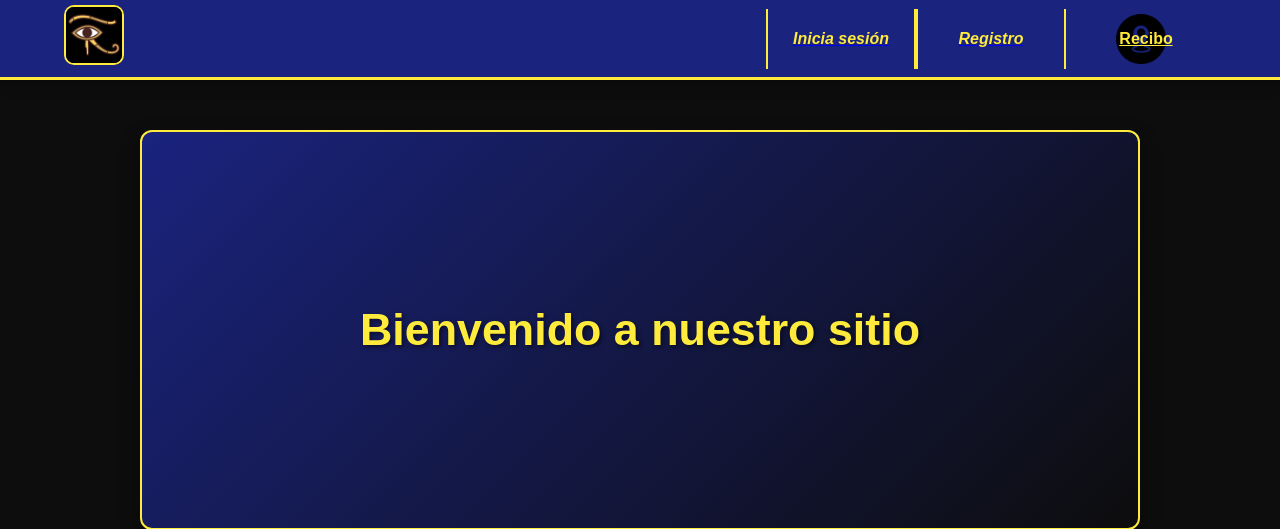
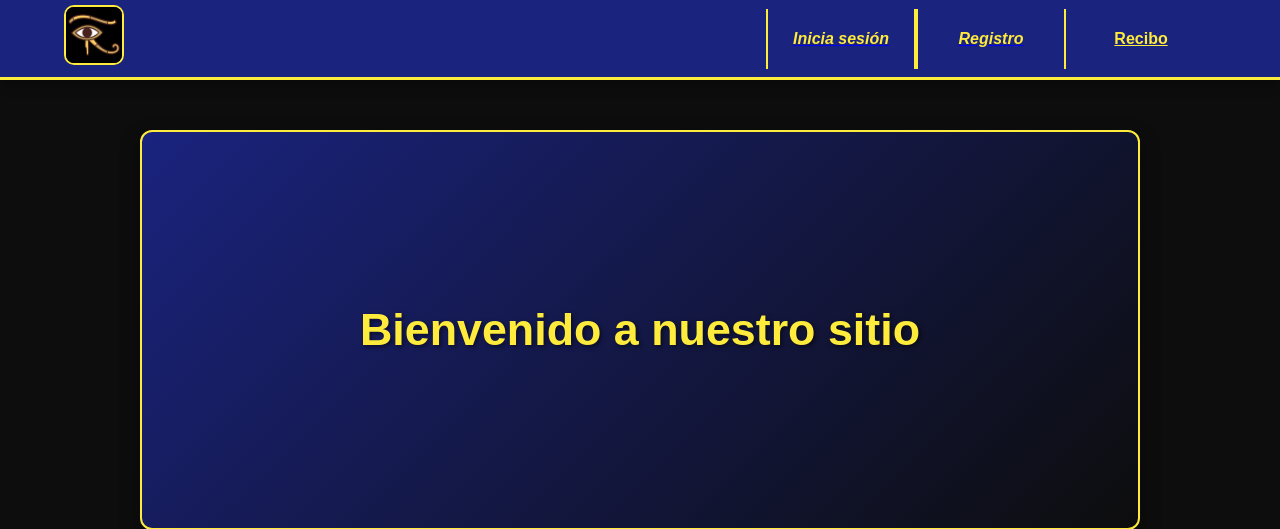
Before and after one commit to LuisEduardo654/Proyecto, a PHP site: page / in a window 1280 px wide. Shown: the top 529 px of the page. Run offline with PHP 8.4, Linux system fonts and the light colour scheme.

Commit message:
Update Estilos.css

```diff
--- a/Estilos.css
+++ b/Estilos.css
@@ -69,14 +69,6 @@ header {
     padding: 0 15px;
     text-align: center;
     position: relative;
-}
-.Subencabezado.Direccion {
-    background-image: url('/Proyecto/direccion.png');
-    background-size: 50px 50px;
-    background-repeat: no-repeat;
-    background-position: center;
-    padding-left: 25px;
-    min-height: 20px;
 }
 .Subencabezado::after {
     content: '';
```
